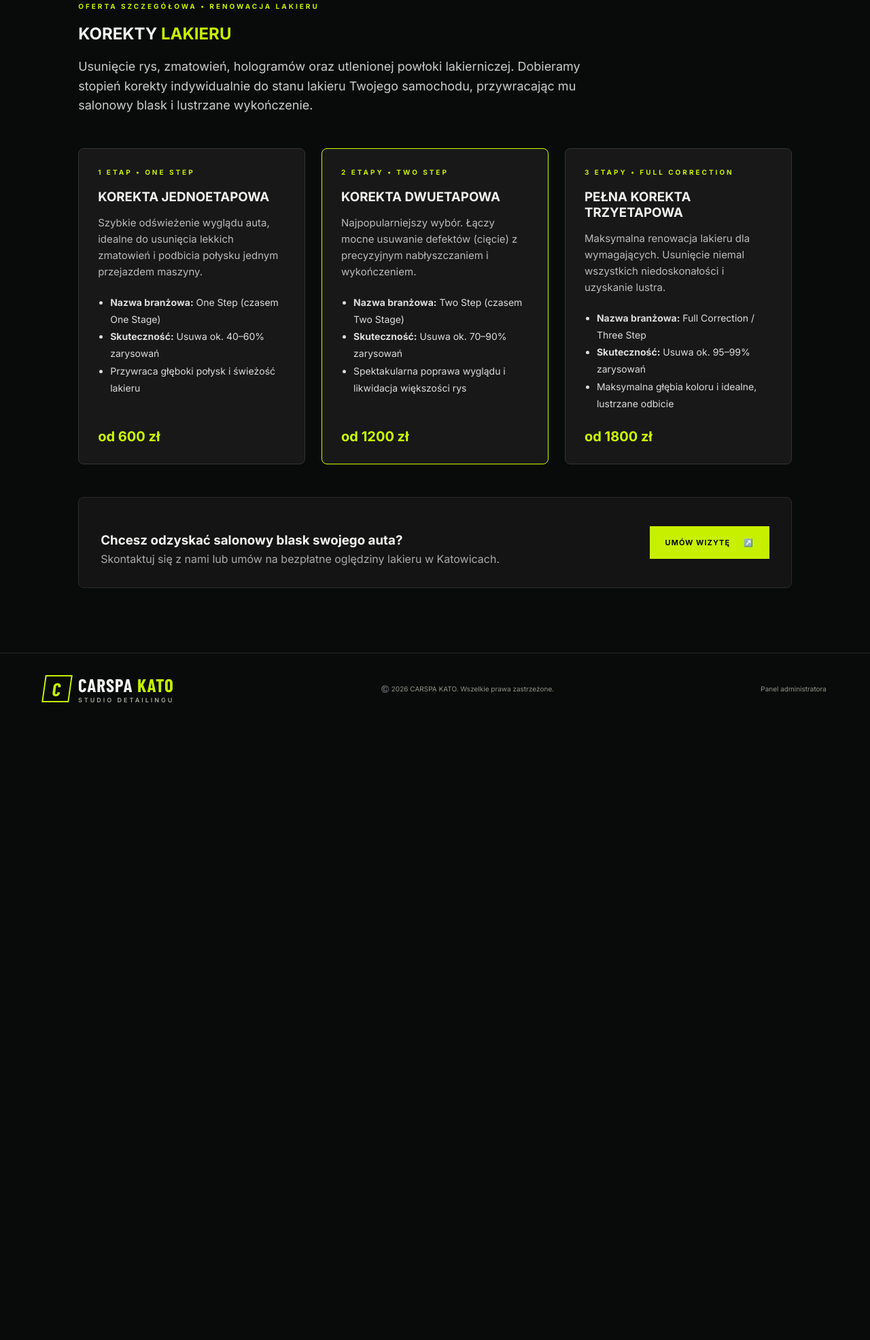
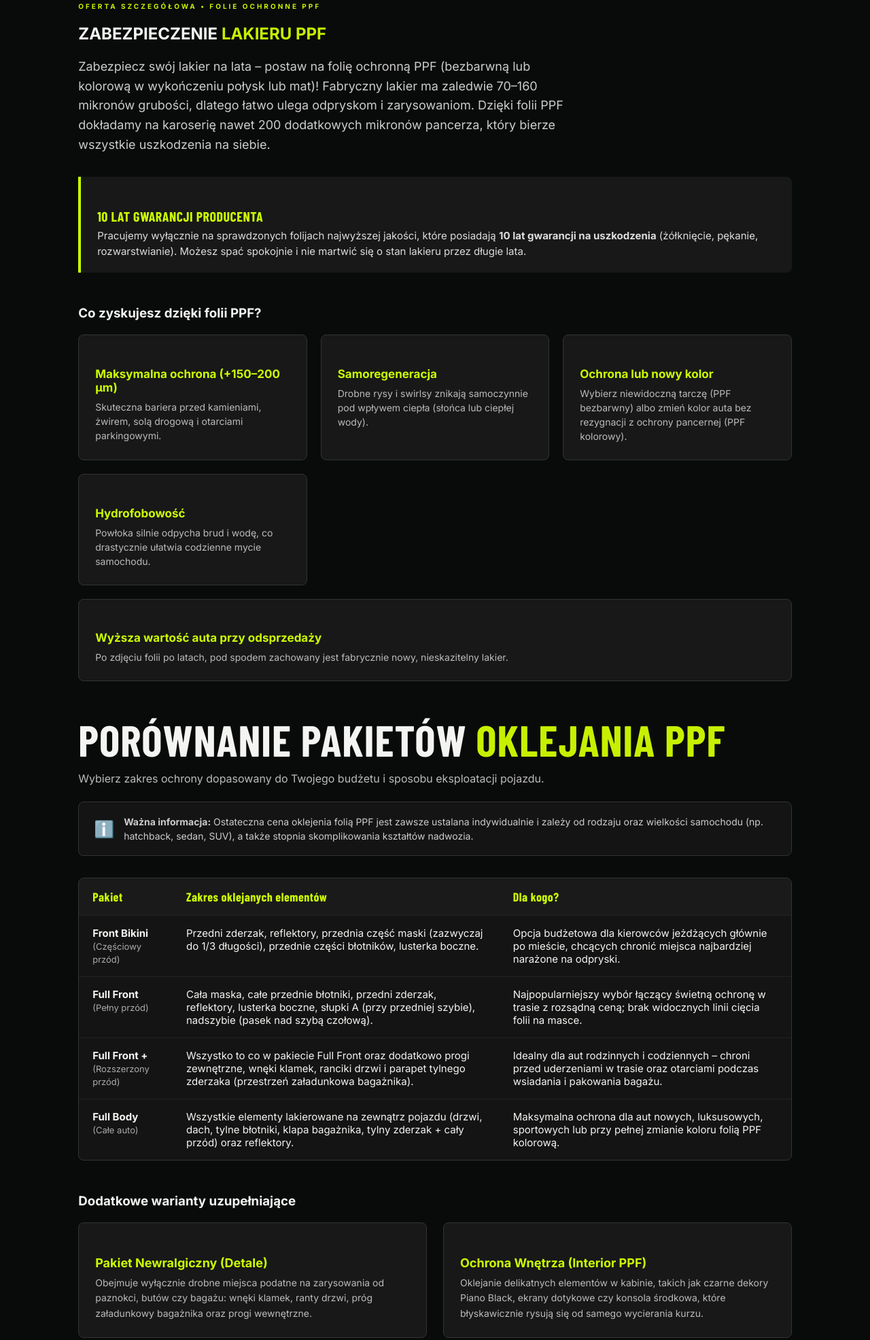
Before and after one commit to carspakato/carspakato, a website: page public/korekty-lakieru.html in a window 1280 px wide. Shown: the part 253-2224 px from the top of the page at 68% size. Before the commit the page ends 1318 px from the top, so only its background shows below. Drawn offline with nearby package versions, Linux system fonts and the light colour scheme; a web font is replaced by a local one.

Commit message:
Update korekty-lakieru.html

```diff
--- a/public/korekty-lakieru.html
+++ b/public/korekty-lakieru.html
@@ -3,70 +3,56 @@
 <head>
 <meta charset="utf-8">
 <meta name="viewport" content="width=device-width, initial-scale=1">
-<meta name="description" content="Korekty lakieru Katowice – One Step, Two Step oraz pełna korekta trzyetapowa w CARSPA KATO. Usuwanie rys i maksymalny połysk lakieru.">
-<title>Korekty Lakieru | CARSPA KATO</title>
+<meta name="description" content="Zabezpieczenie lakieru folią PPF Katowice – folia bezbarwna i kolorowa, połysk lub mat z 10-letnią gwarancją w CARSPA KATO.">
+<title>Zabezpieczenie Lakieru (PPF) | CARSPA KATO</title>
 <link rel="preconnect" href="https://fonts.googleapis.com">
 <link rel="preconnect" href="https://fonts.gstatic.com" crossorigin>
 <link href="https://fonts.googleapis.com/css2?family=Barlow+Condensed:wght@500;600;700;800&family=Inter:wght@400;500;600;700&display=swap" rel="stylesheet">
 <link rel="stylesheet" href="/style.css">
 <style>
-    /* Rozwijane menu Usługi u góry po kliknięciu */
-    .nav-dropdown {
-        position: relative;
-        display: inline-block;
+    .nav-dropdown { position: relative; display: inline-block; }
+    .nav-dropdown-btn { cursor: pointer; user-select: none; }
+    .nav-dropdown-menu { display: none; position: absolute; top: calc(100% + 12px); left: 0; min-width: 240px; background: #141414; border: 1px solid #333; border-radius: 8px; padding: 8px 0; box-shadow: 0 12px 30px rgba(0, 0, 0, 0.85); z-index: 1000; }
+    .nav-dropdown-menu.show { display: block; }
+    .nav-dropdown-menu a { display: block !important; padding: 10px 18px !important; color: #f0f0f0 !important; text-decoration: none; font-size: 14px; border-bottom: 1px solid #222; transition: background 0.2s, color 0.2s; }
+    .nav-dropdown-menu a:last-child { border-bottom: none; }
+    .nav-dropdown-menu a:hover { background: #202020; color: #ccff00 !important; }
+    @media (max-width: 820px) {
+        .nav-dropdown { display: block; width: 100%; }
+        .nav-dropdown-menu { position: static; box-shadow: none; border: none; border-left: 2px solid #ccff00; border-radius: 0; margin: 6px 0 6px 12px; padding: 0; background: transparent; }
     }
-    .nav-dropdown-btn {
-        cursor: pointer;
-        user-select: none;
-    }
-    .nav-dropdown-menu {
-        display: none;
-        position: absolute;
-        top: calc(100% + 12px);
-        left: 0;
-        min-width: 240px;
+
+    /* Style tabeli porównawczej */
+    .protection-table-container {
+        overflow-x: auto;
+        margin-top: 32px;
         background: #141414;
         border: 1px solid #333;
         border-radius: 8px;
-        padding: 8px 0;
-        box-shadow: 0 12px 30px rgba(0, 0, 0, 0.85);
-        z-index: 1000;
     }
-    .nav-dropdown-menu.show {
-        display: block;
+    .protection-table {
+        width: 100%;
+        border-collapse: collapse;
+        text-align: left;
+        font-size: 15px;
     }
-    .nav-dropdown-menu a {
-        display: block !important;
-        padding: 10px 18px !important;
-        color: #f0f0f0 !important;
-        text-decoration: none;
-        font-size: 14px;
+    .protection-table th, .protection-table td {
+        padding: 16px 20px;
         border-bottom: 1px solid #222;
-        transition: background 0.2s, color 0.2s;
+        vertical-align: top;
     }
-    .nav-dropdown-menu a:last-child {
+    .protection-table th {
+        background: #1a1a1a;
+        color: #ccff00;
+        font-family: 'Barlow Condensed', sans-serif;
+        font-size: 18px;
+        letter-spacing: 0.5px;
+    }
+    .protection-table tr:last-child td {
         border-bottom: none;
     }
-    .nav-dropdown-menu a:hover {
-        background: #202020;
-        color: #ccff00 !important;
-    }
-
-    @media (max-width: 820px) {
-        .nav-dropdown {
-            display: block;
-            width: 100%;
-        }
-        .nav-dropdown-menu {
-            position: static;
-            box-shadow: none;
-            border: none;
-            border-left: 2px solid #ccff00;
-            border-radius: 0;
-            margin: 6px 0 6px 12px;
-            padding: 0;
-            background: transparent;
-        }
+    .protection-table tr:hover {
+        background: #1c1c1c;
     }
 </style>
 </head>
@@ -80,9 +66,9 @@
             <div class="nav-dropdown-menu" id="servicesDropdownMenu">
                 <a href="/detailing-zewnetrzny.html">Detailing zewnętrzny</a>
                 <a href="/detailing-wewnetrzny.html">Detailing wewnętrzny</a>
-                <a href="/korekty-lakieru.html" style="color: #ccff00 !important;">Korekty lakieru</a>
+                <a href="/korekty-lakieru.html">Korekty lakieru</a>
                 <a href="/ochrona-lakieru.html">Ochrona lakieru</a>
-                <a href="/zabezpieczenie-lakieru.html">Zabezpieczenie lakieru</a>
+                <a href="/zabezpieczenie-lakieru.html" style="color: #ccff00 !important;">Zabezpieczenie lakieru</a>
                 <a href="/zmiana-koloru-auta.html">Zmiana koloru auta</a>
                 <a href="/#uslugi" style="color: #ccff00 !important; font-weight: 600;">Wszystkie usługi →</a>
             </div>
@@ -100,71 +86,112 @@
             <a href="/#uslugi" style="color: #ccff00; text-decoration: none; font-weight: 600; font-size: 14px;">← WRÓĆ NA STRONĘ GŁÓWNĄ</a>
         </div>
 
-        <p class="eyebrow">OFERTA SZCZEGÓŁOWA • RENOWACJA LAKIERU</p>
-        <h1>KOREKTY <span class="lime">LAKIERU</span></h1>
+        <p class="eyebrow">OFERTA SZCZEGÓŁOWA • FOLIE OCHRONNE PPF</p>
+        <h1>ZABEZPIECZENIE <span class="lime">LAKIERU PPF</span></h1>
         <p style="max-width: 740px; color: #ccc; font-size: 18px; line-height: 1.6; margin-top: 16px;">
-            Usunięcie rys, zmatowień, hologramów oraz utlenionej powłoki lakierniczej. Dobieramy stopień korekty indywidualnie do stanu lakieru Twojego samochodu, przywracając mu salonowy blask i lustrzane wykończenie.
+            Zabezpiecz swój lakier na lata – postaw na folię ochronną PPF (bezbarwną lub kolorową w wykończeniu połysk lub mat)! Fabryczny lakier ma zaledwie 70–160 mikronów grubości, dlatego łatwo ulega odpryskom i zarysowaniom. Dzięki folii PPF dokładamy na karoserię nawet 200 dodatkowych mikronów pancerza, który bierze wszystkie uszkodzenia na siebie.
         </p>
 
-        <div style="display: grid; grid-template-columns: repeat(auto-fit, minmax(280px, 1fr)); gap: 24px; margin-top: 48px;">
-
-            <!-- 1 ETAP -->
-            <div style="background: #181818; border: 1px solid #333; border-radius: 8px; padding: 28px; display: flex; flex-direction: column; justify-content: space-between;">
-                <div>
-                    <p class="eyebrow" style="margin-bottom: 8px;">1 ETAP • ONE STEP</p>
-                    <h3 style="margin-bottom: 12px;">KOREKTA JEDNOETAPOWA</h3>
-                    <p style="color: #bbb; font-size: 15px; line-height: 1.6; margin-bottom: 20px;">
-                        Szybkie odświeżenie wyglądu auta, idealne do usunięcia lekkich zmatowień i podbicia połysku jednym przejazdem maszyny.
+        <!-- Informacja o gwarancji -->
+        <div style="margin-top: 32px; background: #181818; border-left: 4px solid #ccff00; border-radius: 0 8px 8px 0; padding: 20px 24px;">
+            <h4 style="color: #ccff00; margin-bottom: 6px; font-family: 'Barlow Condensed', sans-serif; font-size: 20px; letter-spacing: 0.5px;">10 LAT GWARANCJI PRODUCENTA</h4>
+            <p style="color: #ddd; margin: 0; font-size: 15px; line-height: 1.5;">
+                Pracujemy wyłącznie na sprawdzonych folijach najwyższej jakości, które posiadają <strong>10 lat gwarancji na uszkodzenia</strong> (żółknięcie, pękanie, rozwarstwianie). Możesz spać spokojnie i nie martwić się o stan lakieru przez długie lata.
             </p>
-                    <ul style="color: #ddd; font-size: 14px; line-height: 1.8; padding-left: 18px; margin-bottom: 24px;">
-                        <li><strong>Nazwa branżowa:</strong> One Step (czasem One Stage)</li>
-                        <li><strong>Skuteczność:</strong> Usuwa ok. 40–60% zarysowań</li>
-                        <li>Przywraca głęboki połysk i świeżość lakieru</li>
-                    </ul>
-                </div>
-                <p style="font-weight: 700; color: #ccff00; font-size: 20px; margin: 0;">od 600 zł</p>
         </div>
 
-            <!-- 2 ETAPY -->
-            <div style="background: #181818; border: 1px solid #ccff00; border-radius: 8px; padding: 28px; display: flex; flex-direction: column; justify-content: space-between;">
-                <div>
-                    <p class="eyebrow" style="margin-bottom: 8px;">2 ETAPY • TWO STEP</p>
-                    <h3 style="margin-bottom: 12px;">KOREKTA DWUETAPOWA</h3>
-                    <p style="color: #bbb; font-size: 15px; line-height: 1.6; margin-bottom: 20px;">
-                        Najpopularniejszy wybór. Łączy mocne usuwanie defektów (cięcie) z precyzyjnym nabłyszczaniem i wykończeniem.
-                    </p>
-                    <ul style="color: #ddd; font-size: 14px; line-height: 1.8; padding-left: 18px; margin-bottom: 24px;">
-                        <li><strong>Nazwa branżowa:</strong> Two Step (czasem Two Stage)</li>
-                        <li><strong>Skuteczność:</strong> Usuwa ok. 70–90% zarysowań</li>
-                        <li>Spektakularna poprawa wyglądu i likwidacja większości rys</li>
-                    </ul>
+        <!-- Co zyskujesz -->
+        <h3 style="margin-top: 48px; margin-bottom: 20px;">Co zyskujesz dzięki folii PPF?</h3>
+        <div style="display: grid; grid-template-columns: repeat(auto-fit, minmax(300px, 1fr)); gap: 20px;">
+            <div style="background: #181818; border: 1px solid #333; border-radius: 8px; padding: 24px;">
+                <h4 style="color: #ccff00; margin-bottom: 8px; font-size: 17px;">Maksymalna ochrona (+150–200 µm)</h4>
+                <p style="color: #bbb; font-size: 14px; line-height: 1.5; margin: 0;">Skuteczna bariera przed kamieniami, żwirem, solą drogową i otarciami parkingowymi.</p>
             </div>
-                <p style="font-weight: 700; color: #ccff00; font-size: 20px; margin: 0;">od 1200 zł</p>
+            <div style="background: #181818; border: 1px solid #333; border-radius: 8px; padding: 24px;">
+                <h4 style="color: #ccff00; margin-bottom: 8px; font-size: 17px;">Samoregeneracja</h4>
+                <p style="color: #bbb; font-size: 14px; line-height: 1.5; margin: 0;">Drobne rysy i swirlsy znikają samoczynnie pod wpływem ciepła (słońca lub ciepłej wody).</p>
+            </div>
+            <div style="background: #181818; border: 1px solid #333; border-radius: 8px; padding: 24px;">
+                <h4 style="color: #ccff00; margin-bottom: 8px; font-size: 17px;">Ochrona lub nowy kolor</h4>
+                <p style="color: #bbb; font-size: 14px; line-height: 1.5; margin: 0;">Wybierz niewidoczną tarczę (PPF bezbarwny) albo zmień kolor auta bez rezygnacji z ochrony pancernej (PPF kolorowy).</p>
+            </div>
+            <div style="background: #181818; border: 1px solid #333; border-radius: 8px; padding: 24px;">
+                <h4 style="color: #ccff00; margin-bottom: 8px; font-size: 17px;">Hydrofobowość</h4>
+                <p style="color: #bbb; font-size: 14px; line-height: 1.5; margin: 0;">Powłoka silnie odpycha brud i wodę, co drastycznie ułatwia codzienne mycie samochodu.</p>
+            </div>
+            <div style="background: #181818; border: 1px solid #333; border-radius: 8px; padding: 24px; grid-column: 1 / -1;">
+                <h4 style="color: #ccff00; margin-bottom: 8px; font-size: 17px;">Wyższa wartość auta przy odsprzedaży</h4>
+                <p style="color: #bbb; font-size: 14px; line-height: 1.5; margin: 0;">Po zdjęciu folii po latach, pod spodem zachowany jest fabrycznie nowy, nieskazitelny lakier.</p>
+            </div>
         </div>
 
-            <!-- 3 ETAPY -->
-            <div style="background: #181818; border: 1px solid #333; border-radius: 8px; padding: 28px; display: flex; flex-direction: column; justify-content: space-between;">
-                <div>
-                    <p class="eyebrow" style="margin-bottom: 8px;">3 ETAPY • FULL CORRECTION</p>
-                    <h3 style="margin-bottom: 12px;">PEŁNA KOREKTA TRZYETAPOWA</h3>
-                    <p style="color: #bbb; font-size: 15px; line-height: 1.6; margin-bottom: 20px;">
-                        Maksymalna renowacja lakieru dla wymagających. Usunięcie niemal wszystkich niedoskonałości i uzyskanie lustra.
+        <!-- Tabela pakietów oklejania -->
+        <h2 style="margin-top: 56px; margin-bottom: 12px;">PORÓWNANIE PAKIETÓW <span class="lime">OKLEJANIA PPF</span></h2>
+        <p style="color: #bbb; margin-bottom: 24px;">Wybierz zakres ochrony dopasowany do Twojego budżetu i sposobu eksploatacji pojazdu.</p>
+
+        <!-- Informacja o cenie zależnej od wielkości auta -->
+        <div style="margin-bottom: 24px; background: #141414; border: 1px solid #333; border-radius: 8px; padding: 18px 22px; display: flex; align-items: center; gap: 14px;">
+            <span style="font-size: 24px;">ℹ️</span>
+            <p style="color: #ccc; font-size: 14px; line-height: 1.5; margin: 0;">
+                <strong>Ważna informacja:</strong> Ostateczna cena oklejenia folią PPF jest zawsze ustalana indywidualnie i zależy od rodzaju oraz wielkości samochodu (np. hatchback, sedan, SUV), a także stopnia skomplikowania kształtów nadwozia.
             </p>
-                    <ul style="color: #ddd; font-size: 14px; line-height: 1.8; padding-left: 18px; margin-bottom: 24px;">
-                        <li><strong>Nazwa branżowa:</strong> Full Correction / Three Step</li>
-                        <li><strong>Skuteczność:</strong> Usuwa ok. 95–99% zarysowań</li>
-                        <li>Maksymalna głębia koloru i idealne, lustrzane odbicie</li>
-                    </ul>
-                </div>
-                <p style="font-weight: 700; color: #ccff00; font-size: 20px; margin: 0;">od 1800 zł</p>
         </div>
 
+        <div class="protection-table-container">
+            <table class="protection-table">
+                <thead>
+                    <tr>
+                        <th>Pakiet</th>
+                        <th>Zakres oklejanych elementów</th>
+                        <th>Dla kogo?</th>
+                    </tr>
+                </thead>
+                <tbody>
+                    <tr>
+                        <td><strong>Front Bikini</strong><br><span style="font-size: 13px; color: #aaa;">(Częściowy przód)</span></td>
+                        <td>Przedni zderzak, reflektory, przednia część maski (zazwyczaj do 1/3 długości), przednie części błotników, lusterka boczne.</td>
+                        <td>Opcja budżetowa dla kierowców jeżdżących głównie po mieście, chcących chronić miejsca najbardziej narażone na odpryski.</td>
+                    </tr>
+                    <tr>
+                        <td><strong>Full Front</strong><br><span style="font-size: 13px; color: #aaa;">(Pełny przód)</span></td>
+                        <td>Cała maska, całe przednie błotniki, przedni zderzak, reflektory, lusterka boczne, słupki A (przy przedniej szybie), nadszybie (pasek nad szybą czołową).</td>
+                        <td>Najpopularniejszy wybór łączący świetną ochronę w trasie z rozsądną ceną; brak widocznych linii cięcia folii na masce.</td>
+                    </tr>
+                    <tr>
+                        <td><strong>Full Front +</strong><br><span style="font-size: 13px; color: #aaa;">(Rozszerzony przód)</span></td>
+                        <td>Wszystko to co w pakiecie Full Front oraz dodatkowo progi zewnętrzne, wnęki klamek, ranciki drzwi i parapet tylnego zderzaka (przestrzeń załadunkowa bagażnika).</td>
+                        <td>Idealny dla aut rodzinnych i codziennych – chroni przed uderzeniami w trasie oraz otarciami podczas wsiadania i pakowania bagażu.</td>
+                    </tr>
+                    <tr>
+                        <td><strong>Full Body</strong><br><span style="font-size: 13px; color: #aaa;">(Całe auto)</span></td>
+                        <td>Wszystkie elementy lakierowane na zewnątrz pojazdu (drzwi, dach, tylne błotniki, klapa bagażnika, tylny zderzak + cały przód) oraz reflektory.</td>
+                        <td>Maksymalna ochrona dla aut nowych, luksusowych, sportowych lub przy pełnej zmianie koloru folią PPF kolorową.</td>
+                    </tr>
+                </tbody>
+            </table>
+        </div>
+
+        <!-- Dodatkowe warianty uzupełniające -->
+        <h3 style="margin-top: 48px; margin-bottom: 20px;">Dodatkowe warianty uzupełniające</h3>
+        <div style="display: grid; grid-template-columns: repeat(auto-fit, minmax(280px, 1fr)); gap: 24px;">
+            <div style="background: #181818; border: 1px solid #333; border-radius: 8px; padding: 24px;">
+                <h4 style="color: #ccff00; margin-bottom: 8px; font-size: 18px;">Pakiet Newralgiczny (Detale)</h4>
+                <p style="color: #bbb; font-size: 14px; line-height: 1.6; margin: 0;">
+                    Obejmuje wyłącznie drobne miejsca podatne na zarysowania od paznokci, butów czy bagażu: wnęki klamek, ranty drzwi, próg załadunkowy bagażnika oraz progi wewnętrzne.
+                </p>
+            </div>
+            <div style="background: #181818; border: 1px solid #333; border-radius: 8px; padding: 24px;">
+                <h4 style="color: #ccff00; margin-bottom: 8px; font-size: 18px;">Ochrona Wnętrza (Interior PPF)</h4>
+                <p style="color: #bbb; font-size: 14px; line-height: 1.6; margin: 0;">
+                    Oklejanie delikatnych elementów w kabinie, takich jak czarne dekory Piano Black, ekrany dotykowe czy konsola środkowa, które błyskawicznie rysują się od samego wycierania kurzu.
+                </p>
+            </div>
         </div>
 
         <div style="margin-top: 48px; background: #141414; border: 1px solid #2a2a2a; border-radius: 8px; padding: 32px; display: flex; flex-wrap: wrap; justify-content: space-between; align-items: center; gap: 20px;">
             <div>
-                <h3 style="margin-bottom: 6px;">Chcesz odzyskać salonowy blask swojego auta?</h3>
-                <p style="color: #aaa; margin: 0;">Skontaktuj się z nami lub umów na bezpłatne oględziny lakieru w Katowicach.</p>
+                <h3 style="margin-bottom: 6px;">Chcesz zabezpieczyć lakier folią PPF z 10-letnią gwarancją?</h3>
+                <p style="color: #aaa; margin: 0;">Skontaktuj się z nami i wybierz odpowiedni pakiet dla swojego auta.</p>
             </div>
             <a class="btn primary" href="/#rezerwacja">UMÓW WIZYTĘ <span>↗️</span></a>
         </div>
@@ -179,38 +206,17 @@
 
 <script>
     document.getElementById('year').textContent = new Date().getFullYear();
-
-    // Obsługa menu mobilnego
     const menuToggle = document.getElementById('menuToggle');
     const nav = document.getElementById('nav');
-    if (menuToggle && nav) {
-        menuToggle.addEventListener('click', () => nav.classList.toggle('open'));
-    }
+    if (menuToggle && nav) { menuToggle.addEventListener('click', () => nav.classList.toggle('open')); }
 
-    // Obsługa rozwijanego menu Usługi
-    function setupServicesDropdown() {
     const btn = document.getElementById('servicesDropdownBtn');
     const menu = document.getElementById('servicesDropdownMenu');
-        if (!btn || !menu) return;
-
-        btn.addEventListener('click', (e) => {
-            e.preventDefault();
-            e.stopPropagation();
-            menu.classList.toggle('show');
-        });
-
-        menu.querySelectorAll('a').forEach(link => {
-            link.addEventListener('click', () => menu.classList.remove('show'));
-        });
-
-        document.addEventListener('click', (e) => {
-            if (!menu.contains(e.target) && e.target !== btn) {
-                menu.classList.remove('show');
+    if (btn && menu) {
+        btn.addEventListener('click', (e) => { e.preventDefault(); e.stopPropagation(); menu.classList.toggle('show'); });
+        menu.querySelectorAll('a').forEach(link => { link.addEventListener('click', () => menu.classList.remove('show')); });
+        document.addEventListener('click', (e) => { if (!menu.contains(e.target) && e.target !== btn) { menu.classList.remove('show'); } });
     }
-        });
-    }
-
-    document.addEventListener('DOMContentLoaded', setupServicesDropdown);
 </script>
 </body>
 </html>
```
Lines whose indentation alone changed are shown as unchanged.
